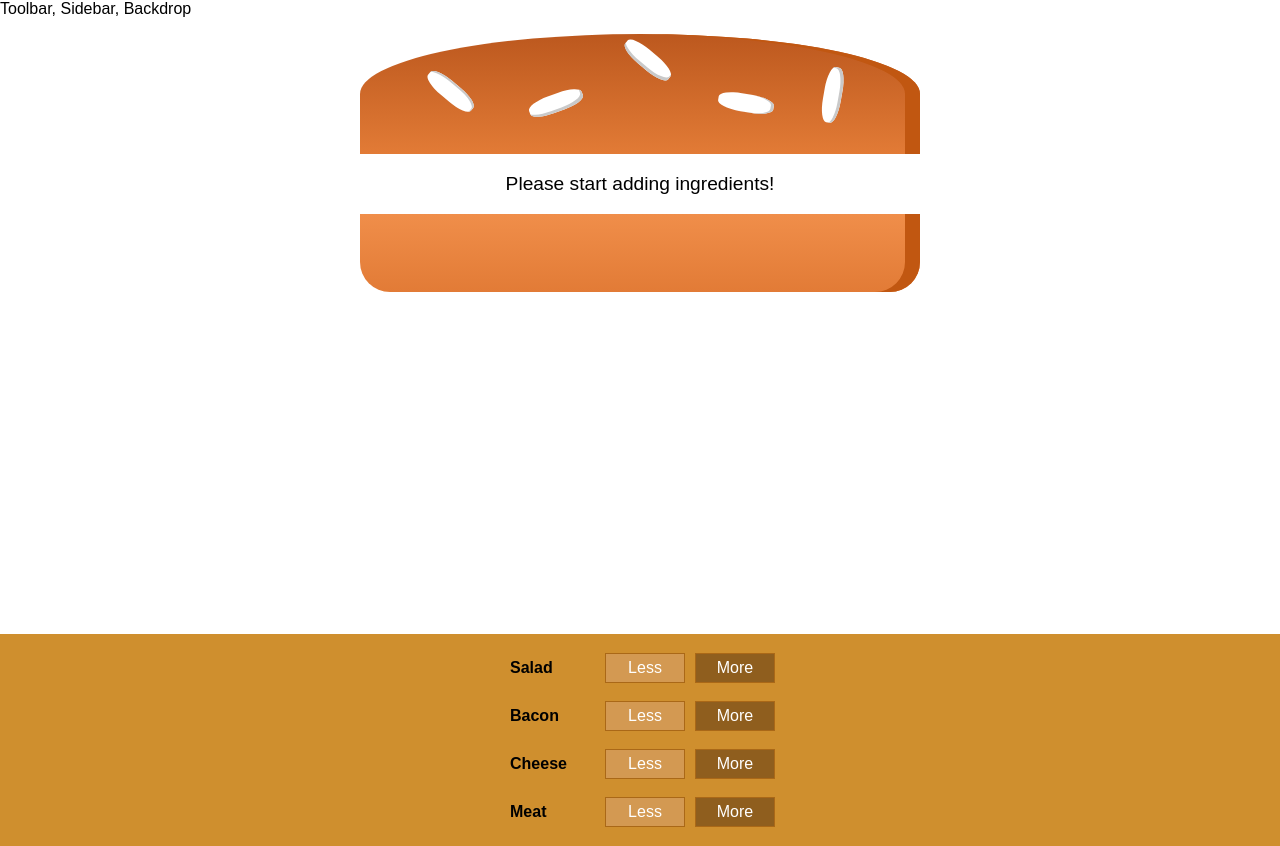
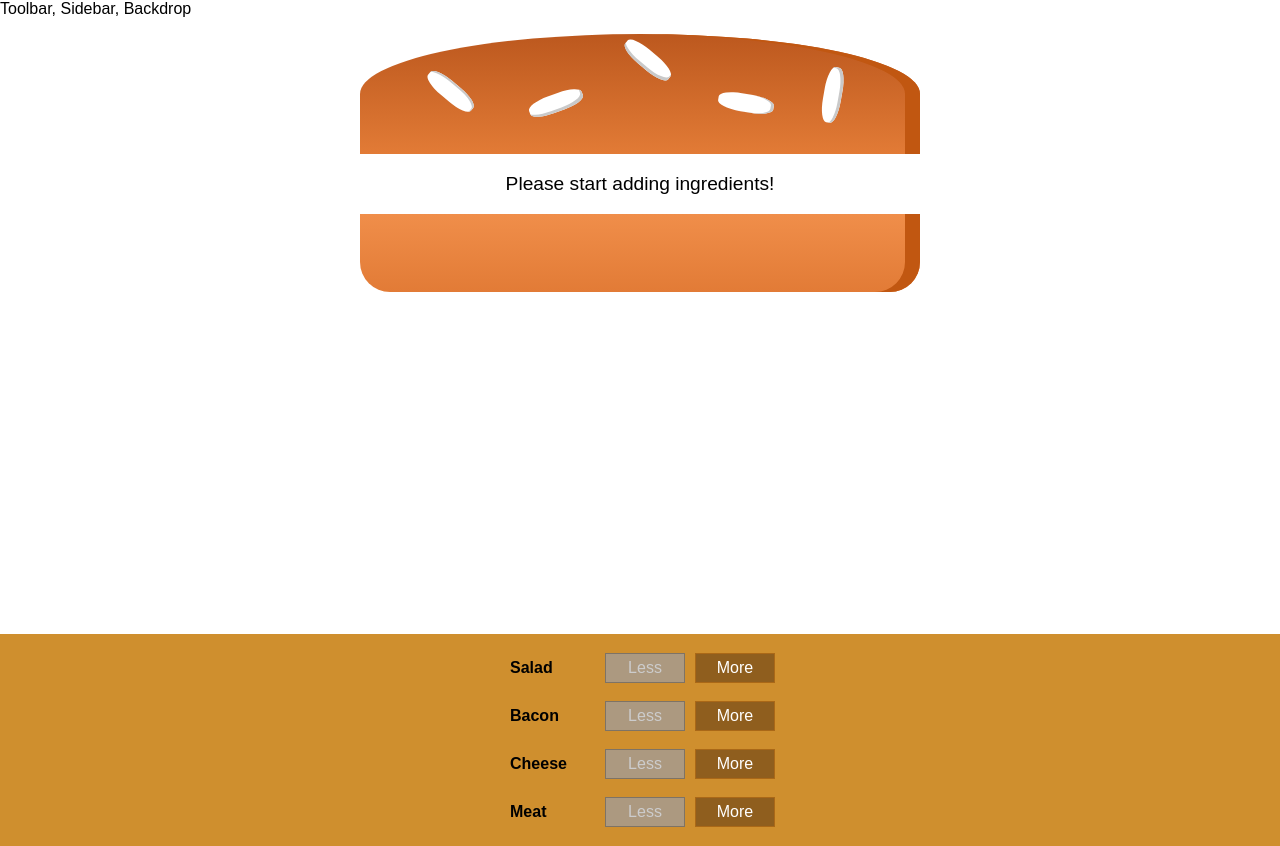
Before and after one commit to RahulPol/react-complete-guide, a React app in the folder project/burger-builder/: page / in a window 1280 px wide. Built offline with nearby package versions, Linux system fonts and the light colour scheme.

Commit message:
Section-8-tut-134 Securely removing ingredients

```diff
--- a/project/burger-builder/src/components/Burger/BuildControls/BuildControl/BuildControl.js
+++ b/project/burger-builder/src/components/Burger/BuildControls/BuildControl/BuildControl.js
@@ -6,7 +6,13 @@
   return (
     <div className={classes.BuildControl}>
       <div className={classes.Label}>{props.label}</div>
-      <button className={classes.Less}>Less</button>
+      <button
+        className={classes.Less}
+        onClick={props.removed}
+        disabled={props.disabled}
+      >
+        Less
+      </button>
       <button className={classes.More} onClick={props.added}>
         More
       </button>
--- a/project/burger-builder/src/components/Burger/BuildControls/BuildControls.js
+++ b/project/burger-builder/src/components/Burger/BuildControls/BuildControls.js
@@ -18,6 +18,8 @@
           key={ctrl.label}
           label={ctrl.label}
           added={() => props.ingredientsAdded(ctrl.type)}
+          removed={() => props.ingredientsRemoved(ctrl.type)}
+          disabled={props.disabled[ctrl.type]}
         />
       ))}
     </div>
--- a/project/burger-builder/src/containers/BurgerBuilder/BurgerBuilder.js
+++ b/project/burger-builder/src/containers/BurgerBuilder/BurgerBuilder.js
@@ -28,7 +28,6 @@
   };
 
   addIngredientHandler = (type) => {
-    console.log(this.state);
     const oldCount = this.state.ingredients[type];
     const updatedCount = oldCount + 1;
     const updatedIngredients = {
@@ -43,13 +42,41 @@
       ingredients: updatedIngredients.ingredients,
     });
   };
-  removeIngredientHandler = (type) => {};
+  removeIngredientHandler = (type) => {
+    const oldCount = this.state.ingredients[type];
+    if (oldCount <= 0) {
+      return;
+    }
+    const updatedCount = oldCount - 1;
+    const updatedIngredients = {
+      ...this.state,
+    };
+    updatedIngredients.ingredients[type] = updatedCount;
+    const priceDeduction = INGREDIENT_PRICES[type];
+    const oldPrice = this.state.totalPrice;
+    const updatedPrice = oldPrice - priceDeduction;
+    this.setState({
+      totalPrice: updatedPrice,
+      ingredients: updatedIngredients.ingredients,
+    });
+  };
 
   render() {
+    const disabledInfo = {
+      ...this.state.ingredients,
+    };
+
+    for (let key in disabledInfo) {
+      disabledInfo[key] = disabledInfo[key] <= 0;
+    }
     return (
       <Aux>
         <Burger ingredients={this.state.ingredients} />
-        <BuildControls ingredientsAdded={this.addIngredientHandler} />
+        <BuildControls
+          ingredientsAdded={this.addIngredientHandler}
+          ingredientsRemoved={this.removeIngredientHandler}
+          disabled={disabledInfo}
+        />
       </Aux>
     );
   }
```
